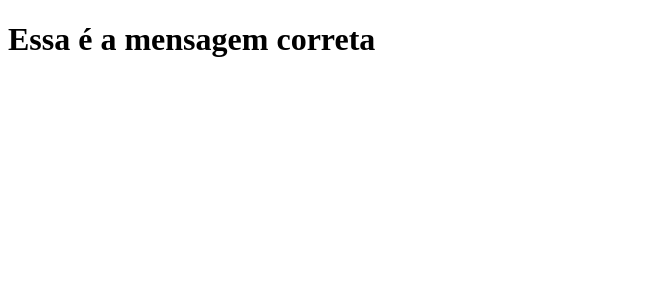
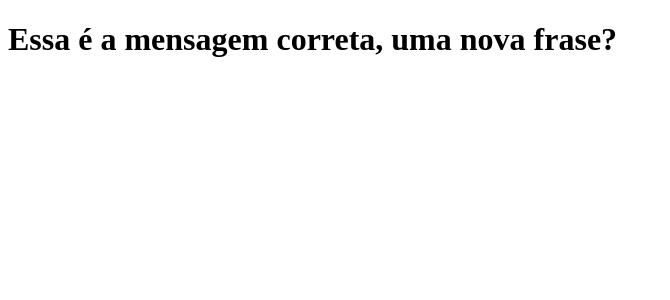
Before and after one commit to RaulCamargoPenna/clone-tabnews, a Next.js app: page / in a window 1280 px wide. Shown: the top 300 px of the page, without its empty margins (0-670 px from the left). Built offline with nearby package versions, Linux system fonts and the light colour scheme.

Commit message:
Nova mensagem

```diff
--- a/pages/index.js
+++ b/pages/index.js
@@ -1,5 +1,5 @@
 function Home() {
-    return <h1>Essa é a mensagem correta</h1>;
+    return <h1>Essa é a mensagem correta, uma nova frase?</h1>;
 }
 
 export default Home;
```
